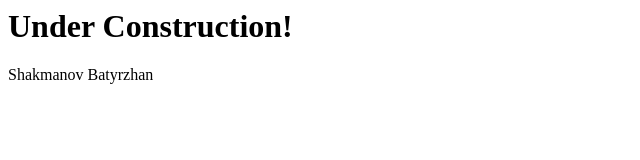
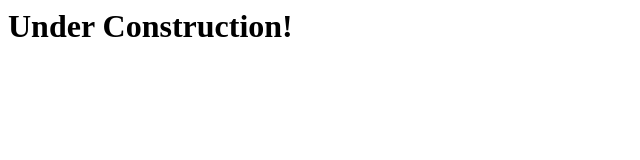
Before and after one commit to BakeDark/simple_web_page, a plain HTML site: page index.html in a window 1280 px wide. Shown: the whole page, without its empty margins (0-640 px from the left). Drawn offline with Linux system fonts and the light colour scheme.

Commit message:
Update index.html

```diff
--- a/index.html
+++ b/index.html
@@ -9,7 +9,7 @@
                Under Construction!
           </H1>
           <P>
-               Shakmanov Batyrzhan
+               <Shakmanov Batyrzhan>
           </P>
      </body>
 </html>
```
